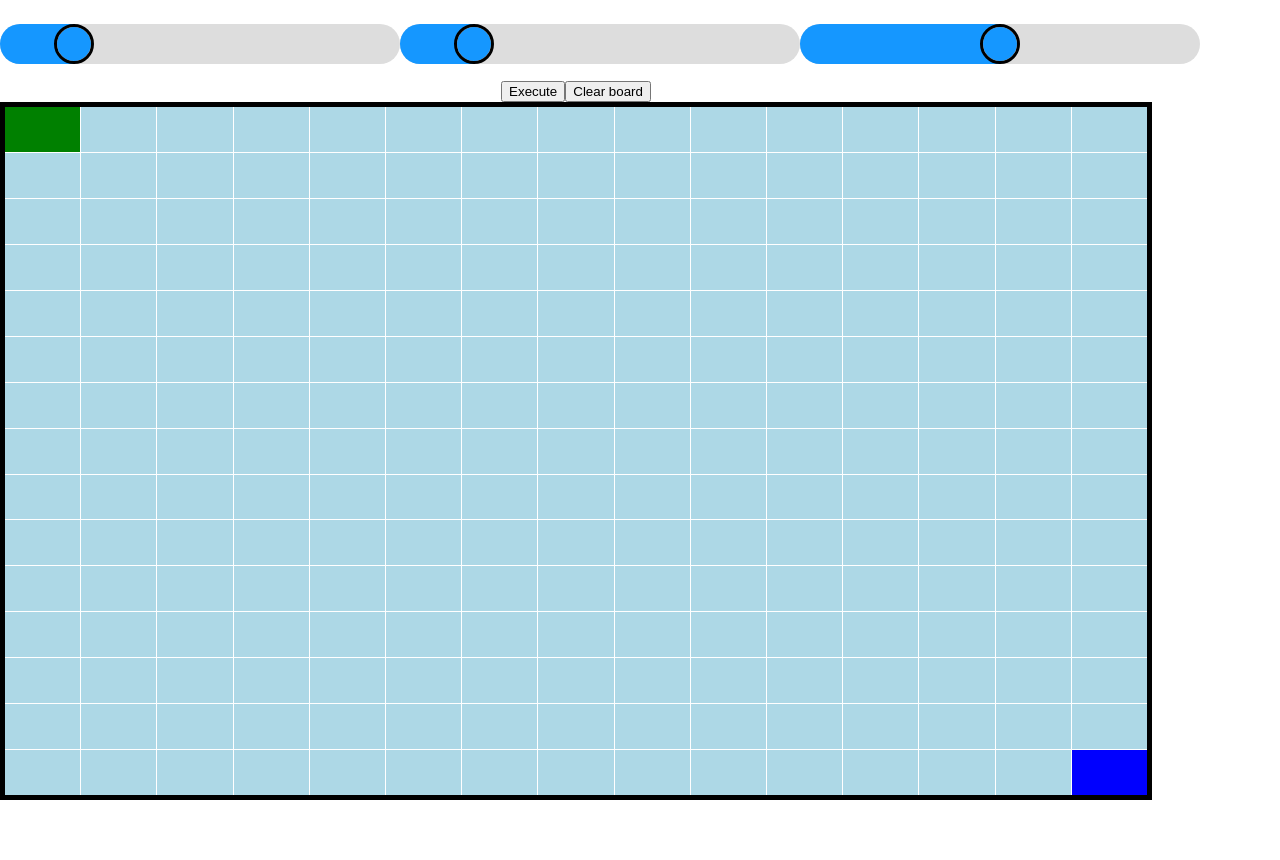
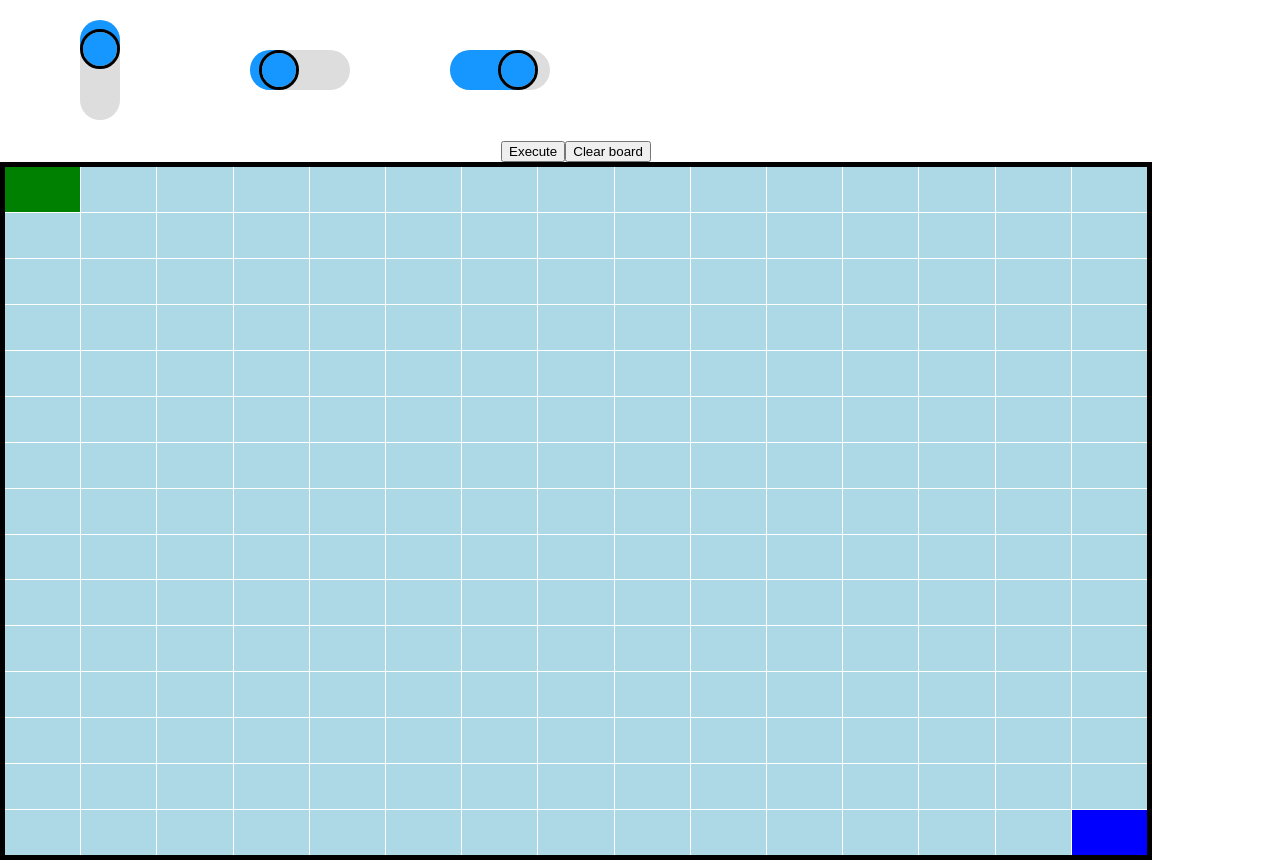
Before and after one commit to NenkoPakov/AlgorithmsVisualizer, a React (Create React App) app: page / in a window 1280 px wide. Before the commit the page ends 800 px from the top, so only its background shows below. Built offline with nearby package versions, Linux system fonts and the light colour scheme.

Commit message:
Updated range sliders

```diff
--- a/src/App.tsx
+++ b/src/App.tsx
@@ -5,6 +5,8 @@ import RangeSlider from './components/RangeSlider';
 import breadthFirstSearch from './services/breadthFirstSearch';
 import greedyBestFirstSearch from './services/greedyBestFirstSearch';
 import styled from 'styled-components';
+import BoardProvider, { useBoard, useBoardUpdate } from './components/BoardContext';
+import { SliderType } from './interfaces/Slider.interface';
 
 const BoardContainer = styled.section`
   width:90vw;
@@ -27,10 +29,12 @@ function App() {
 
   const [boardRows, setBoardRows] = useState<number>(INITIAL_SIZE);
   const [boardCols, setBoardCols] = useState<number>(INITIAL_SIZE);
-  // const [speed, setSpeed] = useState<number>(INITIAL_TIMEOUT_MILLISECONDS);
+
   const speed = useRef<number>(INITIAL_TIMEOUT_MILLISECONDS);
+  // const isInExecution = useRef<boolean>(false);
 
-  enum SliderType { rowsSlider, colsSlider, speedSlider };
+  const { isDrawingWall, isUnmarkAction, isInExecution } = useBoard();
+  const { handleWallDrawingEvent, handleUnmarkEvent, handleExecution } = useBoardUpdate();
 
   const handleSliderUpdate = useCallback((sliderValue: number, sliderType: SliderType) => {
     const newSize = MIN_SIZE + Math.ceil(SIZE_RATIO * sliderValue / 100);
@@ -43,7 +47,7 @@ function App() {
         setBoardCols(newSize);
         break;
       case SliderType.speedSlider:
-        speed.current=sliderValue * 2;
+        speed.current = sliderValue * 2;
         break;
       default:
         //throw exception
@@ -51,21 +55,27 @@ function App() {
     }
   }, [])
 
+  // const handleExecution = useCallback(() => {
+  //   isInExecution.current = !isInExecution.current;
+  // }, [])
+
   const delayFunc = useCallback(async () => {
     return new Promise(resolve => setTimeout(resolve, speed.current));
-  },[speed])
+  }, [speed])
 
   return (
     <React.Fragment>
       {/* <input  key='rows-input' name='rows-input' onChange={(e) => setBoardSize(e)} defaultValue={INITIAL_SIZE} type="number" />
       <input  key='cols-input'  name='cols-input' onChange={(e) => setBoardSize(e)} defaultValue={INITIAL_SIZE} type="number" /> */}
-      <RangeSlider boardSize={boardRows} type={SliderType.rowsSlider} updateBoardSize={handleSliderUpdate} />
-      <RangeSlider boardSize={boardCols} type={SliderType.colsSlider} updateBoardSize={handleSliderUpdate} />
-      <RangeSlider boardSize={speed} type={SliderType.speedSlider} updateBoardSize={handleSliderUpdate} />
-      <BoardContainer>
-        {/* <Board boardRows={boardRows} boardCols={boardCols} speed={speed} algorithmFunc={breadthFirstSearch} ></Board> */}
-        <Board boardRows={boardRows} boardCols={boardCols} algorithmFunc={greedyBestFirstSearch} delayFunc={delayFunc} ></Board>
-      </BoardContainer>
+      <BoardProvider>
+        <RangeSlider key='range-slider-rows' boardSize={boardRows} sliderType={SliderType.rowsSlider} updateBoardSizeFunc={handleSliderUpdate} />
+        <RangeSlider key='range-slider-cols' boardSize={boardCols} sliderType={SliderType.colsSlider} updateBoardSizeFunc={handleSliderUpdate} />
+        <RangeSlider key='range-slider-speed' boardSize={speed.current} sliderType={SliderType.speedSlider} updateBoardSizeFunc={handleSliderUpdate} />
+        <BoardContainer>
+          {/* <Board boardRows={boardRows} boardCols={boardCols} speed={speed} algorithmFunc={breadthFirstSearch} ></Board> */}
+          <Board boardRows={boardRows} boardCols={boardCols} algorithmFunc={greedyBestFirstSearch} delayFunc={delayFunc} ></Board>
+        </BoardContainer>
+      </BoardProvider>
     </React.Fragment>
   );
 }
--- a/src/components/Board.tsx
+++ b/src/components/Board.tsx
@@ -1,9 +1,9 @@
 import Cell from './Cell';
 import React, { useEffect, useState } from 'react';
 import styled from 'styled-components';
-import { ComeFrom, ComeFromData, Props } from '../interfaces/Board.interface';
+import { ComeFrom, ComeFromData, BoardProps } from '../interfaces/Board.interface';
 import { Node } from '../interfaces/Cell.interface';
-import BoardProvider from './BoardContext';
+import { useBoard, useBoardUpdate } from './BoardContext';
 
 const BoardSection = styled.section`
 position:relative;
@@ -306,17 +306,17 @@ function reducer(state: State, action: any) {
     }
 }
 
-function Board({ boardRows, boardCols, delayFunc, algorithmFunc }: Props) {
+function Board({ boardRows, boardCols, delayFunc, algorithmFunc }: BoardProps) {
 
 
     const initState = {
         startNode: { row: 0, col: 0 },
         finishNode: { row: boardRows - 1, col: boardCols - 1 },
         wallNodes: getMatrixInitValue(boardRows, boardCols) as boolean[][],
-        visitedNodes: getMatrixInitValue(boardRows, boardCols)as boolean[][],
-        frontierNodes: getMatrixInitValue(boardRows, boardCols)as boolean[][],
-        nodeValues: getMatrixInitValue(boardRows, boardCols, true)as number[][],
-        pathNodes: getMatrixInitValue(boardRows, boardCols)as boolean[][],
+        visitedNodes: getMatrixInitValue(boardRows, boardCols) as boolean[][],
+        frontierNodes: getMatrixInitValue(boardRows, boardCols) as boolean[][],
+        nodeValues: getMatrixInitValue(boardRows, boardCols, true) as number[][],
+        pathNodes: getMatrixInitValue(boardRows, boardCols) as boolean[][],
         wallSelectionStartNode: { row: -1, col: -1 },
         proposedWall: [],
         foundPath: [],
@@ -325,62 +325,15 @@ function Board({ boardRows, boardCols, delayFunc, algorithmFunc }: Props) {
 
     const [state, dispatch] = React.useReducer(reducer, initState);
 
+    const { isDrawingWall, isUnmarkAction, isInExecution } = useBoard();
+    const { handleWallDrawingEvent, handleUnmarkEvent, handleExecution } = useBoardUpdate();
+
     useEffect(() => {
         dispatch({ type: ActionTypes.UPDATE_SIZE, payload: { booleanMatrix: getMatrixInitValue(boardRows, boardCols), numericMatrix: getMatrixInitValue(boardRows, boardCols, true) } });
     }, [boardRows, boardCols])
 
-    // const extractSolutionData = (comeFrom: ComeFrom, startNode: Node, finishNode: Node) => {
-    //     // the algorithm has been updated again, so we have to clear the latest found path
-    //     if (state.visitedNodes.some(row => row.includes(true))) {
-    //         dispatch({ type: ActionTypes.CLEAR_SOLUTION, payload: getBooleanMatrixInitValue(size) });
-    //     }
-
-    //     const recentlyVisitedNodes: { frontier: Node, parent: Node | undefined, value: number }[] = Object.keys(comeFrom).map(currentKey => {
-    //         let frontier = splitNodePosition(currentKey);
-    //         let parent = comeFrom[currentKey].parent ? splitNodePosition(comeFrom[currentKey].parent!) : undefined;
-    //         let value: number = comeFrom[currentKey].value;
-
-    //         return { frontier, parent, value };
-    //     });
-
-    //     recentlyVisitedNodes.forEach((node, i) => {
-    //         setTimeout(() => {
-    //             dispatch({ type: ActionTypes.SET_FRONTIER_NODE, payload: node.frontier });
-    //             dispatch({ type: ActionTypes.SET_VISITED_NODE, payload: node.parent });
-    //             dispatch({ type: ActionTypes.SET_NODE_VALUE, payload: node });
-    //         },
-    //             i * TIMEOUT_MILLISECONDS
-    //         )
-    //     });
-
-
-    //     //go through each node from comeFrom until the startNode is not reached
-    //     let currentNode: ComeFromData = comeFrom[`${finishNode.row}-${finishNode.col}`];
-
-    //     let startNodeText: string = `${startNode.row}-${startNode.col}`;
-    //     const path: Node[] = [];
-
-    //     while (currentNode.parent != startNodeText && currentNode) {
-    //         let parent: string = currentNode.parent!;
-
-    //         let parentData = parent.split('-');
-    //         let row = parseInt(parentData[0]);
-    //         let col = parseInt(parentData[1]);
-
-    //         path.push({ row, col });
-
-    //         currentNode = comeFrom[parent];
-    //     }
-    //     path.forEach((node, i) => {
-    //         setTimeout(
-    //             () => dispatch({ type: ActionTypes.SET_PATH_NODE, payload: node }),
-    //             (recentlyVisitedNodes.length + i) * TIMEOUT_MILLISECONDS
-    //         )
-    //     });
-
-    // }
-
     const executeAlgorithm = async () => {
+        handleExecution();
         clearTimers();
 
         for (const lastComeFrom of algorithmFunc(state.wallNodes, state.startNode, state.finishNode)) {
@@ -400,6 +353,8 @@ function Board({ boardRows, boardCols, delayFunc, algorithmFunc }: Props) {
 
             await delayFunc();
         }
+
+        handleExecution();
     };
 
     const clearMatrix = () => {
@@ -408,7 +363,6 @@ function Board({ boardRows, boardCols, delayFunc, algorithmFunc }: Props) {
     };
 
     return (
-        <BoardProvider>
         <BoardSection>
             <ButtonWrapper>
                 <button key={'execute'} onClick={() => executeAlgorithm()}>Execute</button>
@@ -439,7 +393,6 @@ function Board({ boardRows, boardCols, delayFunc, algorithmFunc }: Props) {
                 ))}
             </BoardWrapper>
         </BoardSection>
-        </BoardProvider>
     );
 
     function splitNodePosition(currentKey: string) {
--- a/src/components/BoardContext.tsx
+++ b/src/components/BoardContext.tsx
@@ -1,6 +1,6 @@
-import React, { useContext, useState } from 'react'
+import React, { useCallback, useContext, useRef, useState } from 'react'
 
-const BoardContext = React.createContext<any>({isDrawingWall:false, isUnmarkAction:false});
+const BoardContext = React.createContext<any>({ isDrawingWall: false, isUnmarkAction: false });
 const BoardUpdateContext = React.createContext<any>('');
 
 export const useBoard = () => {
@@ -14,18 +14,26 @@ export const useBoardUpdate = () => {
 function BoardProvider({ children }: any) {
     const [isDrawingWall, setIsDrawingWall] = useState<Boolean>(false);
     const [isUnmarkAction, setIsUnmarkAction] = useState<Boolean>(false);
+    const [isInExecution, setIsInExecution] = useState<Boolean>(false);
+
+    // const isInExecution = useRef<boolean>(false);
 
     const handleWallDrawingEvent = () => {
         setIsDrawingWall(isDrawingWall => !isDrawingWall);
-    }
+    };
 
-    const handleUnmarkEvent = (isUnmarkEvent:boolean) => {
+    const handleUnmarkEvent = (isUnmarkEvent: boolean) => {
         setIsUnmarkAction(() => isUnmarkEvent);
-    }
+    };
+
+    const handleExecution = () => {
+        // isInExecution.current = !isInExecution.current;
+        setIsInExecution(isInExecution => !isInExecution);
+    };
 
     return (
-        <BoardContext.Provider value={{isDrawingWall, isUnmarkAction}}>
-            <BoardUpdateContext.Provider value={{handleWallDrawingEvent,handleUnmarkEvent}}>
+        <BoardContext.Provider value={{ isDrawingWall, isUnmarkAction,isInExecution }}>
+            <BoardUpdateContext.Provider value={{ handleWallDrawingEvent, handleUnmarkEvent, handleExecution }}>
                 {children}
             </BoardUpdateContext.Provider>
         </BoardContext.Provider>
--- a/src/components/Free.tsx
+++ b/src/components/Free.tsx
@@ -9,12 +9,12 @@ const FreeNode = styled.div<any>`
 ${NodeBase};
 ${NodeText}
 background-color:${(props: IFreeNode) => props.isVisited
-                                              ? 'yellow'
-                                              : props.isPartOfThePath
-                                                  ? 'white'
-                                                  : 'lightblue'};
+    ? 'yellow'
+    : props.isPartOfThePath
+      ? 'white'
+      : 'lightblue'};
 box-sizing: border-box;
-outline:${(props: IFreeNode) => props.isFrontier?'solid 0.5px blue':''};
+outline:${(props: IFreeNode) => props.isFrontier ? 'solid 0.5px blue' : ''};
 transition: background-color 1.5s ease-out ;
 
 :hover{
@@ -24,7 +24,7 @@ transition: background-color 1.5s ease-out ;
 
 function Free({ value, row, col, isVisited, isFrontier, isPartOfThePath, dispatch }: IFreeNode) {
   const { isDrawingWall, isUnmarkAction } = useBoard();
-  const { handleWallDrawingEvent, handleUnmarkEvent } = useBoardUpdate();
+  const { handleWallDrawingEvent, handleUnmarkEvent, } = useBoardUpdate();
 
   const key: string = `${row}-${col}`;
 
--- a/src/components/RangeSlider.tsx
+++ b/src/components/RangeSlider.tsx
@@ -2,15 +2,24 @@ import React, { useState } from 'react';
 import styled from 'styled-components'
 import { NodeBase } from '../global';
 import { IFreeNode } from '../interfaces/Cell.interface';
+import { SliderType, ISlider } from '../interfaces/Slider.interface';
+import { useBoard } from './BoardContext';
 
 const Slider = styled.input`
 		outline: 0;
 		border: 0;
+		margin:50px 50px;
 		border-radius: 500px;
-		width: 400px;
-		max-width: 100%;
-		margin: 24px 0 16px;
+		width: 100px;
+		/* max-width: 100%; */
 		transition: box-shadow 0.2s ease-in-out;
+
+		/* -webkit-transform: rotate(90deg);
+		-moz-transform: rotate(90deg);
+		-o-transform: rotate(90deg);
+		-ms-transform: rotate(90deg);
+		transform: rotate(90deg); */
+		transform:${(props: { sliderType: SliderType }) => props.sliderType == SliderType.rowsSlider ? 'rotate(90deg)' : '0'};
 
 		// Chrome
 		@media screen and (-webkit-min-device-pixel-ratio:0) {
@@ -31,7 +40,7 @@ const Slider = styled.input`
 				width: 40px;
 				-webkit-appearance: none;
 				height: 40px;
-				cursor: ew-resize;
+				cursor:${(props: { sliderType: SliderType }) => props.sliderType == SliderType.rowsSlider ? 'ns-resize' : 'ew-resize'};
 				background: #fff;
 				border:solid 3px black;
 				box-shadow: -340px 0 0 320px #1597ff, inset 0 0 0 40px #1597ff;
@@ -116,10 +125,13 @@ const SizeIndicator = styled.h4`
 //     }
 // `;
 
-function RangeSlider({boardSize,type, updateBoardSize}:any) {
-    return <React.Fragment>
-        <Slider type="range" onChange={(e: any) => updateBoardSize((parseInt(e.target.value)),type)} defaultValue={boardSize} />
-        {/* <SizeIndicatorContainer >
+function RangeSlider({ boardSize, sliderType, updateBoardSizeFunc }: ISlider) {
+
+	const { isDrawingWall, isUnmarkAction, isInExecution } = useBoard();
+
+	return <React.Fragment>
+		<Slider sliderType={sliderType} type="range" onChange={(e: any) => updateBoardSizeFunc((parseInt(e.target.value)), sliderType)} defaultValue={boardSize} disabled={sliderType != SliderType.speedSlider ? isInExecution : false} />
+		{/* <SizeIndicatorContainer >
             <SizeIndicatorSubContainer>
                 <SizeIndicator>
                     {size}
@@ -127,7 +139,7 @@ function RangeSlider({boardSize,type, updateBoardSize}:any) {
                 </SizeIndicator>
             </SizeIndicatorSubContainer>
         </SizeIndicatorContainer> */}
-    </React.Fragment>
+	</React.Fragment>
 
 
 }
--- a/src/interfaces/Board.interface.ts
+++ b/src/interfaces/Board.interface.ts
@@ -1,6 +1,7 @@
-export interface Props {
+export interface BoardProps {
     algorithmFunc: Function,
     delayFunc: Function,
+    // updateExecutionFunc: Function,
     boardRows: number,
     boardCols: number,
     // speed: number,
```
Also changed, not shown: src/interfaces/Slider.interface.ts (added, +7 -0 lines). Lines whose indentation alone changed are shown as unchanged.
